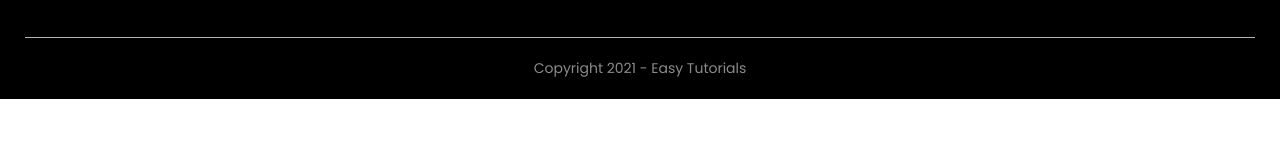
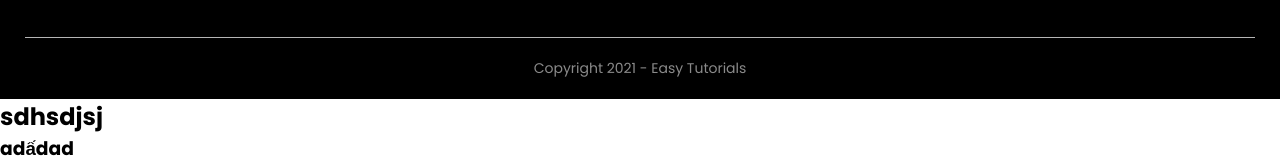
Before and after one commit to thaittrinh/EcommerceUI, a plain HTML site: page basic-ui-test/index copy.html in a window 1280 px wide. Shown: the part 4164-4327 px from the top of the page. Before the commit the page ends 4263 px from the top, so only its background shows below. Drawn offline with Linux system fonts and the light colour scheme.

Commit message:
- add code

```diff
--- a/basic-ui-test/index copy.html
+++ b/basic-ui-test/index copy.html
@@ -354,6 +354,8 @@
       <p class="copyright">Copyright 2021 - Easy Tutorials</p>
     </div>
   </div>
+  <h2>sdhsdjsj</h2>
+  <h3>adấdad</h3>
 
 <script>
   var MenuItems = document.getElementById("MenuItems");
```
